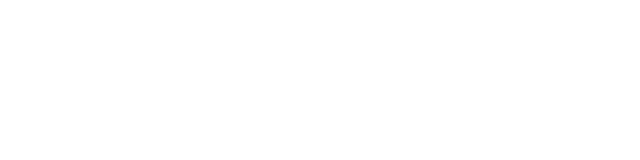
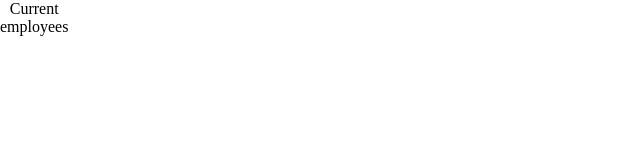
Before and after one commit to LePhenix47/HRnet-Data-Table_npm-package, a React (Vite) app in the folder dataTable-npm/: page / in a window 1280 px wide. Shown: the top 160 px of the page, without its empty margins (0-640 px from the left). Built offline with nearby package versions, Linux system fonts and the light colour scheme.

Commit message:
Commit au cas où

```diff
--- a/dataTable-npm/src/App.jsx
+++ b/dataTable-npm/src/App.jsx
@@ -1,5 +1,8 @@
+import DataTable from "./components/DataTable/DataTable";
+import { dataMock } from "./assets/mocks/data.mock";
+
 function App() {
-  return null;
+  return <DataTable title="Current employees" data={dataMock} />;
 }
 
 export default App;
--- a/dataTable-npm/src/components/DataTable/DataTable.jsx
+++ b/dataTable-npm/src/components/DataTable/DataTable.jsx
@@ -3,7 +3,7 @@
 /**
  * Data table with all the features from the jQuery counter part
  *
- * @param {boolean} pagination Boolean to know whether to enable/disable pagination and disable/enable scrolling
+ * @param {boolean} pagination Boolean to know whether to enable/disable pagination and disable/enable scrolling, set to `false` by default
  *
  * @param {string} title Title for the caption of the table
  *
@@ -28,9 +28,9 @@
  * @returns The table as a JSX element
  */
 
-export default function DataTable({ title, data, pagination }) {
+export default function DataTable({ title, data, pagination = false }) {
   return (
-    <tbody>
+    <tbody className="data-table-component">
       <caption>{title}</caption>
       <thead></thead>
       <tfoot></tfoot>
--- a/dataTable-npm/src/style/css/style.css
+++ b/dataTable-npm/src/style/css/style.css
@@ -1 +1 @@
-@media(prefers-color-scheme: dark){:root{color-scheme:dark}}/*# sourceMappingURL=style.css.map */
+@media(prefers-reduced-motion){*,:before,::after{-webkit-animation:none !important;animation:none !important;transition:none !important}}*,::before,::after{box-sizing:border-box;margin:0;padding:0}html{scroll-behavior:smooth;scroll-padding-top:50%}body{min-height:100vh;overflow-x:hidden;transition:background-color 250ms ease-in-out,color 250ms ease-in-out}:is(ul,ol){list-style-type:none}button{border-color:rgba(0,0,0,0);background-color:rgba(0,0,0,0)}input{border-color:rgba(0,0,0,0)}input:focus{border-color:rgba(0,0,0,0);outline:rgba(0,0,0,0)}button:hover{cursor:pointer}a{text-decoration:none}a:visited{color:initial}label:hover{cursor:pointer}fieldset{border-color:rgba(0,0,0,0)}legend{position:static}:empty:is(p,h1,h2,h3,h4,h5,h6,span){display:none}body{font-family:"Times New Roman",Times,serif;font-weight:500}@media(prefers-color-scheme: dark){:root{color-scheme:dark}}/*# sourceMappingURL=style.css.map */
--- a/dataTable-npm/src/style/sass/base/_normalization.scss
+++ b/dataTable-npm/src/style/sass/base/_normalization.scss
@@ -0,0 +1,95 @@
+@use "../utils/" as *;
+
+//Removes ANY animation if the user has the reduced motion option enabled in their device
+@media (prefers-reduced-motion) {
+
+    *,
+    :before,
+    ::after {
+        -webkit-animation: none !important;
+        animation: none !important;
+
+        transition: none !important;
+    }
+}
+
+*,
+::before,
+::after {
+    box-sizing: border-box;
+    margin: 0;
+    padding: 0;
+}
+
+// *::selection {}
+
+html {
+    scroll-behavior: smooth;
+    scroll-padding-top: 50%;
+}
+
+
+body {
+    min-height: 100vh;
+    overflow-x: hidden;
+    transition:
+        background-color 250ms ease-in-out,
+        color 250ms ease-in-out;
+}
+
+:is(ul, ol) {
+    list-style-type: none;
+}
+
+/*
+//⚠ We make the border transparent so that if the user has a high contrast text mode enable the border will still appear for them
+//Good for accessibility
+*/
+button {
+    border-color: transparent;
+    background-color: transparent;
+}
+
+
+input {
+    border-color: transparent;
+
+    &:focus {
+        border-color: transparent;
+        outline: transparent;
+    }
+}
+
+button {
+    &:hover {
+        cursor: pointer;
+    }
+}
+
+a {
+    text-decoration: none;
+
+    &:visited {
+        color: initial;
+    }
+}
+
+label {
+    &:hover {
+        cursor: pointer;
+    }
+}
+
+fieldset {
+    border-color: transparent;
+}
+
+legend {
+    position: static;
+}
+
+//Makes empty text blocks elements: disappear if they're empty
+:empty:is(p, h1, h2, h3, h4,
+    h5, h6, span) {
+    display: none;
+}
--- a/dataTable-npm/src/style/sass/base/_typography.scss
+++ b/dataTable-npm/src/style/sass/base/_typography.scss
@@ -0,0 +1,4 @@
+body {
+    font-family: 'Times New Roman', Times, serif;
+    font-weight: 500;
+}
--- a/dataTable-npm/src/style/sass/components/_data-table.scss
+++ b/dataTable-npm/src/style/sass/components/_data-table.scss
@@ -1,3 +1,3 @@
 @use "../utils/" as *;
 
-.data-table-component {}
+// .data-table-component {}
--- a/dataTable-npm/src/style/sass/utils/_index.scss
+++ b/dataTable-npm/src/style/sass/utils/_index.scss
@@ -1,2 +1,2 @@
 //This file regroups all the utilities to be then exported inside other SASS files
-@forward "../Utils/mixins";
+@forward "../utils/mixins";
```
Also changed, not shown: dataTable-npm/src/main.jsx (+8 -0 lines), 2 other files (tests, documents, lock files or other folders).
